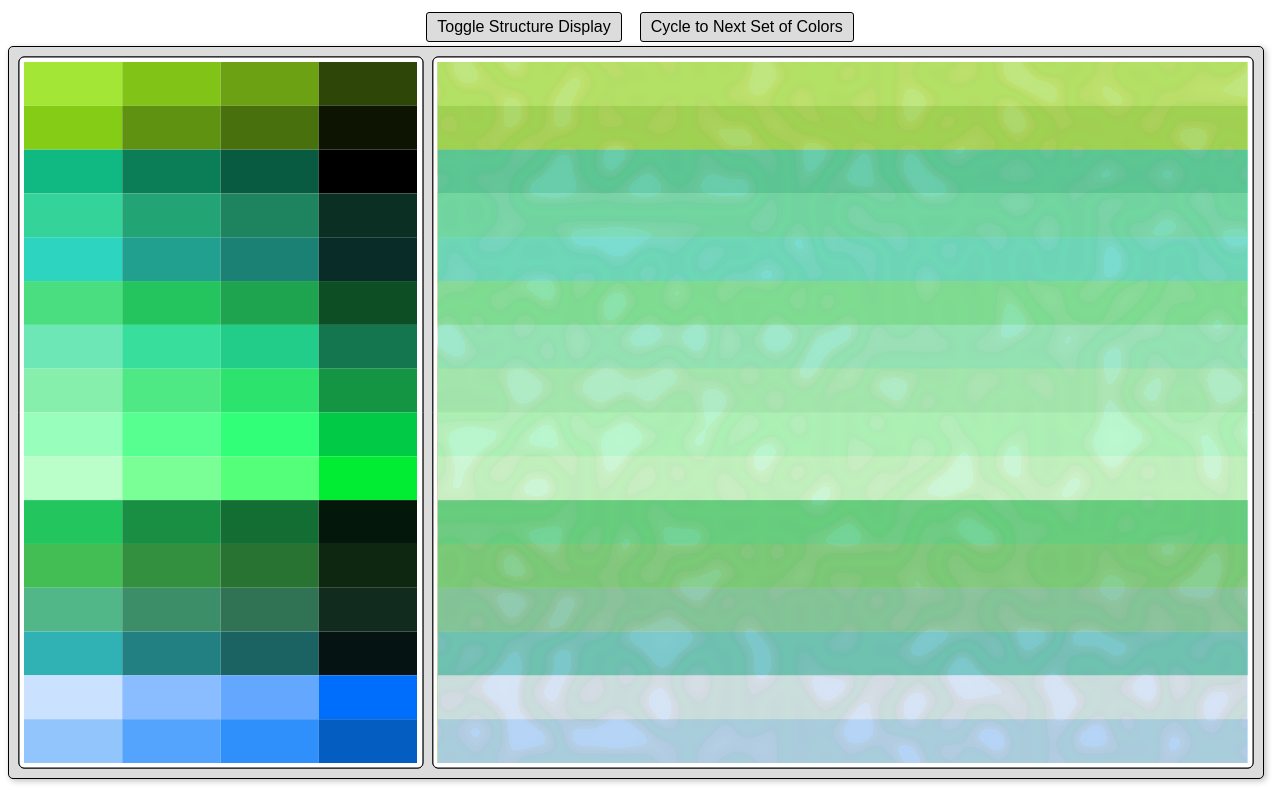
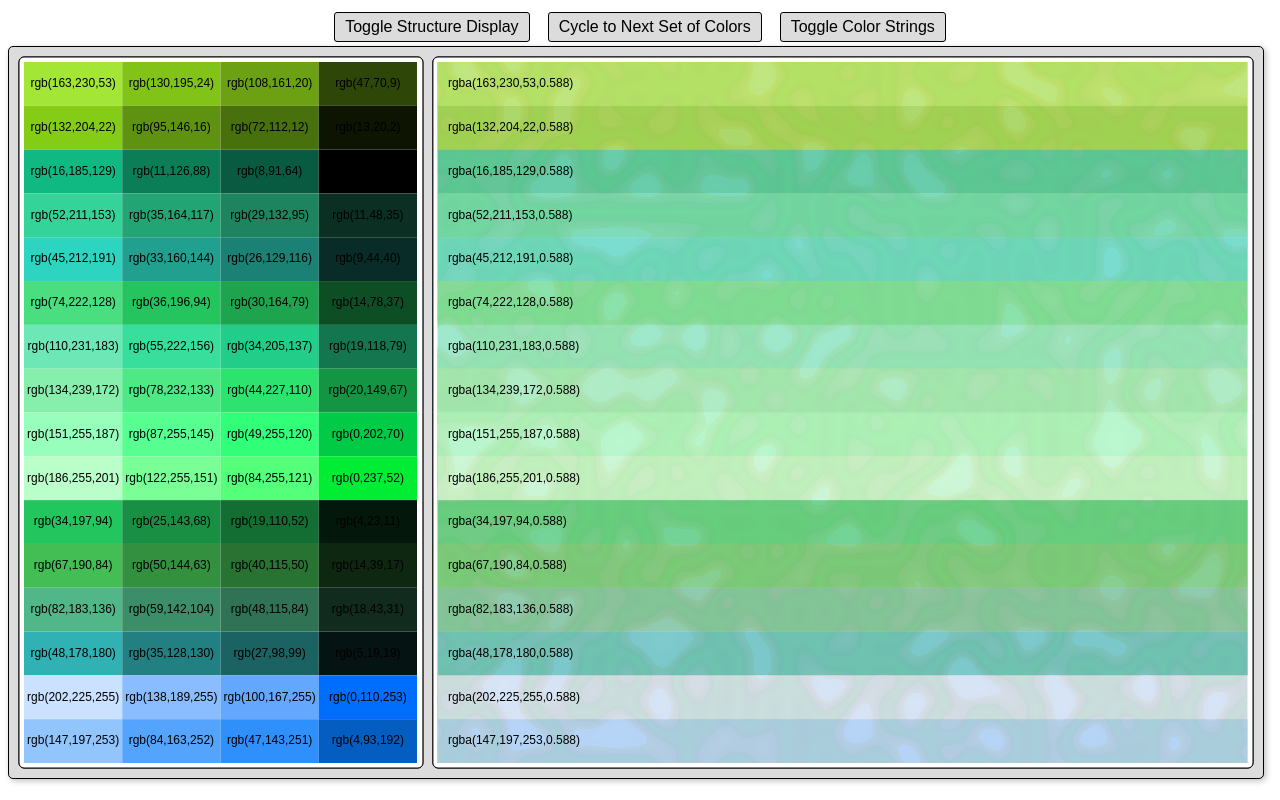
Before and after one commit to GlacialDrift/color-playground, a website built with Vite: page index.html in a window 1280 px wide. Built offline with nearby package versions, Linux system fonts and the light colour scheme.

Commit message:
added RGB color strings to drawn colors. Added toggle button to toggle display of the RGB color strings

```diff
--- a/index.html
+++ b/index.html
@@ -41,6 +41,7 @@
         <div class="button-container" id="button-container">
             <button type="button" class="button" id="structure-toggle">Toggle Structure Display</button>
             <button type="button" class="button" id="cycle-colors">Cycle to Next Set of Colors</button>
+            <button type="button" class="button" id="color-toggle">Toggle Color Strings</button>
         </div>
         <div id="app">
             <canvas id="canvas" class="canvas"></canvas>
--- a/src/main.ts
+++ b/src/main.ts
@@ -9,6 +9,7 @@ class ColorPlayground {
     private readonly innerSpacer: number;
     private colorButton: HTMLButtonElement | undefined;
     private structureToggle: HTMLButtonElement | undefined;
+    private colorToggle: HTMLButtonElement | undefined;
     private perlin: Perlin;
     private terrain: number[] | undefined;
     private readonly boxFractions: number[];
@@ -16,6 +17,7 @@ class ColorPlayground {
     private colors: Colord[] | undefined;
     private colorIDX: number;
     private numColorRows: number | undefined;
+    private showColorStrings: boolean;
 
     constructor(){
 
@@ -38,6 +40,7 @@ class ColorPlayground {
         this.boxFractions = [0.33, 0.67];
         this.colors = this.pushColors();
         this.perlin = new Perlin(Math.random());
+        this.showColorStrings = true;
 
         this.initialize();
     }
@@ -49,6 +52,7 @@ class ColorPlayground {
 
         this.colorButton = document.getElementById("cycle-colors") as HTMLButtonElement;
         this.structureToggle = document.getElementById("structure-toggle") as HTMLButtonElement;
+        this.colorToggle = document.getElementById("color-toggle") as HTMLButtonElement;
 
         this.addEventListeners();
         this.draw();
@@ -63,6 +67,11 @@ class ColorPlayground {
 
         this.structureToggle.addEventListener("click", () => {
             this.toggleStructures();
+        });
+
+        this.colorToggle?.addEventListener("click", () => {
+            this.showColorStrings = !this.showColorStrings;
+            this.redraw();
         });
     }
 
@@ -283,6 +292,12 @@ class ColorPlayground {
             this.drawRect(xOffset + widths, yOffset + count * heights, widths, heights, light);
             this.drawRect(xOffset + 2 * widths, yOffset + count * heights, widths, heights, medium);
             this.drawRect(xOffset + 3 * widths, yOffset + count * heights, widths, heights, dark);
+            if(this.showColorStrings) {
+                this.writeColor(xOffset + widths / 2, yOffset + count * heights + heights / 2, color);
+                this.writeColor(xOffset + widths / 2 + widths, yOffset + count * heights + heights / 2, light);
+                this.writeColor(xOffset + widths / 2 + 2 * widths, yOffset + count * heights + heights / 2, medium);
+                this.writeColor(xOffset + widths / 2 + 3 * widths, yOffset + count * heights + heights / 2, dark);
+            }
             count++;
         }
     }
@@ -298,8 +313,24 @@ class ColorPlayground {
             let color = colors[i % this.colors!.length];
             color = color.alpha(150/255);
             this.drawRect(xOffset, yOffset + count * heights, widths, heights, color);
+            if(this.showColorStrings) {
+                this.writeColor(xOffset+10, yOffset+count*heights + heights/2, color, "start");
+            }
             count++;
         }
+    }
+
+    writeColor(x:number, y:number, color: Colord | string, alignment?: CanvasTextAlign){
+        let text = (color instanceof Colord) ? color.toRgbString() : color;
+        text = text.replaceAll(" ", "");
+        const ctx = this.ctx;
+        if(!ctx) throw new Error("Can't write color");
+
+        ctx.font = "12px Arial";
+        ctx.fillStyle ="black";
+        ctx.textAlign = alignment ?? "center";
+        ctx.textBaseline = "middle";
+        ctx.fillText(text, x, y);
     }
 
     drawRect(x: number,
```
